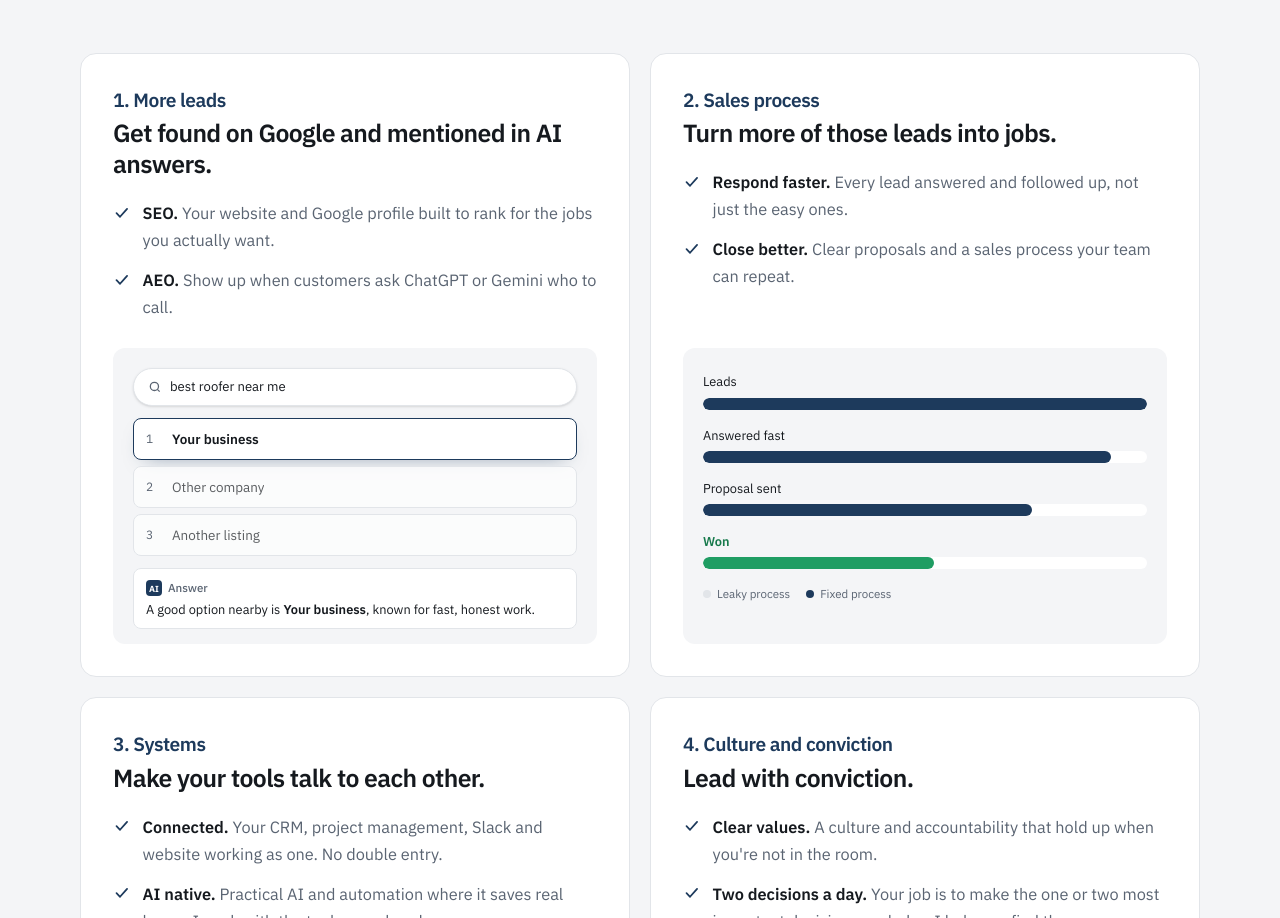
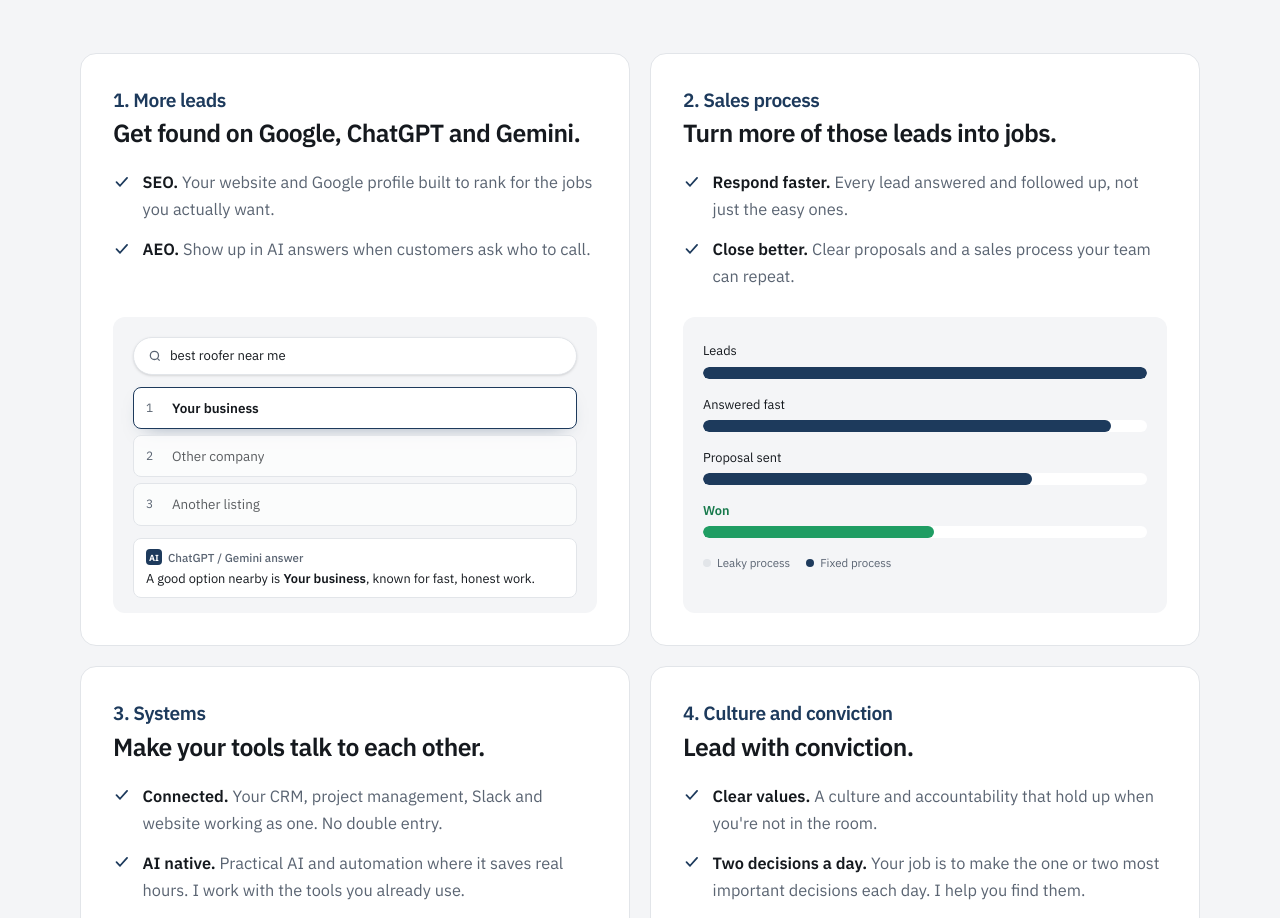
Before and after one commit to Vestis-Clients/choosevestis, a Next.js app: page / in a window 1280 px wide. Shown: the part 1496-2414 px from the top of the page. Built offline with nearby package versions, Linux system fonts and the light colour scheme.

Commit message:
Card 1: Get found on Google, ChatGPT and Gemini
Co-Authored-By: Claude Opus 5.5 <noreply@anthropic.com>
Claude-Session: https://claude.ai/code/session_01MfRQ59hk5ZxqJNnaKXntZZ

```diff
--- a/src/components/Levers.tsx
+++ b/src/components/Levers.tsx
@@ -61,7 +61,7 @@ function SearchRank({ go }: { go: boolean }) {
       >
         <p className="flex items-center gap-1.5 text-[0.72rem] font-medium text-slate">
           <span className="grid h-4 w-4 place-items-center rounded bg-navy text-[0.55rem] font-bold text-white">AI</span>
-          Answer
+          ChatGPT / Gemini answer
         </p>
         <p className="mt-1 text-[0.8rem] leading-snug text-ink">
           A good option nearby is <span className="font-semibold">Your business</span>, known for fast, honest work.
@@ -211,10 +211,10 @@ function Decisions({ go }: { go: boolean }) {
 const CARDS = [
   {
     name: "More leads",
-    title: "Get found on Google and mentioned in AI answers.",
+    title: "Get found on Google, ChatGPT and Gemini.",
     points: [
       ["SEO.", "Your website and Google profile built to rank for the jobs you actually want."],
-      ["AEO.", "Show up when customers ask ChatGPT or Gemini who to call."],
+      ["AEO.", "Show up in AI answers when customers ask who to call."],
     ],
     Art: SearchRank,
   },
```
